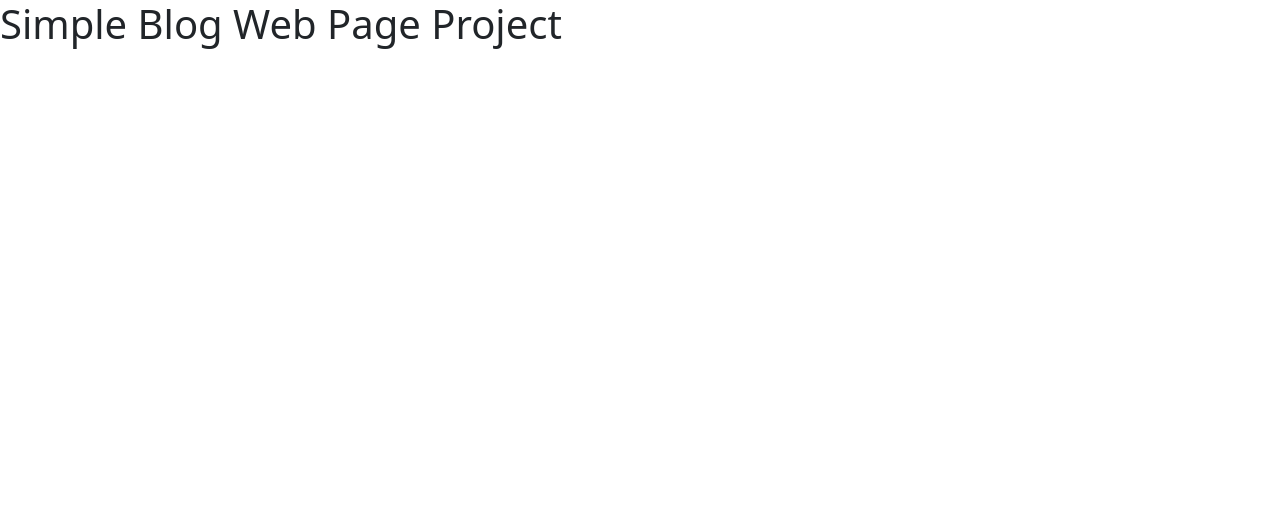
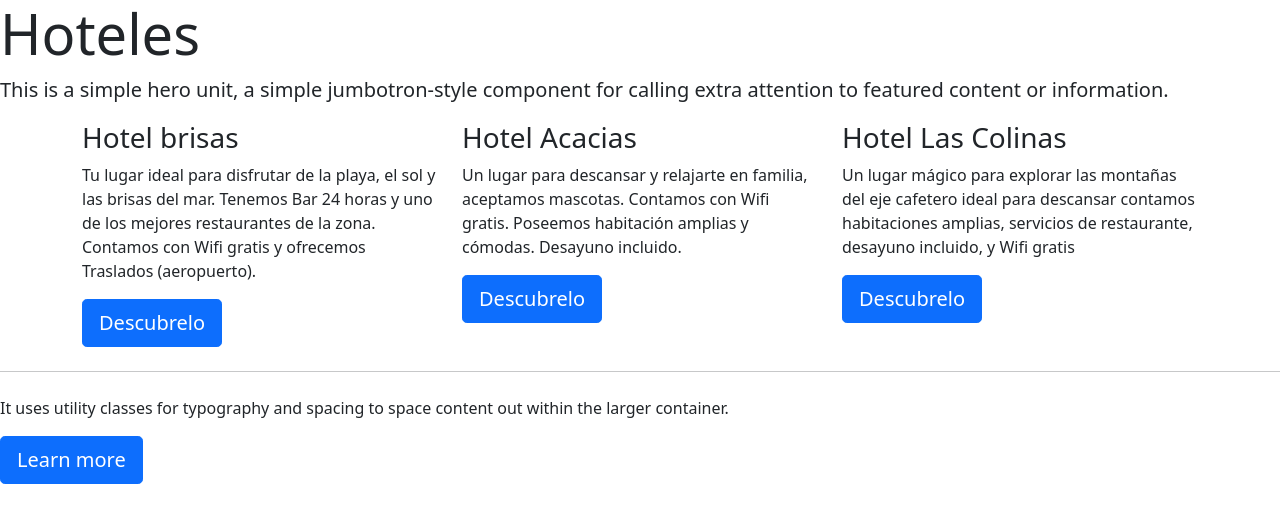
Before and after one commit to Karl464/Guia_de_hoteles, a website: page index.html in a window 1280 px wide. Drawn offline with nearby package versions, Linux system fonts and the light colour scheme.

Commit message:
Adding items with flex container

```diff
--- a/index.html
+++ b/index.html
@@ -1,5 +1,6 @@
 <!doctype html>
 <html lang="en">
+
 <head>
   <!-- Required meta tags -->
   <meta charset="utf-8">
@@ -10,11 +11,43 @@
  -->
   <link href="node_modules/bootstrap/dist/css/bootstrap.min.css" rel="stylesheet">
 
-    <title>Simple Blog Web Page Project</title>
+  <title>Blog Web</title>
 </head>
+
 <body>
-    <h1>Simple Blog Web Page Project</h1>
+  <div class="jumbotron">
+    <h1 class="display-4">Hoteles</h1>
+    <p class="lead">This is a simple hero unit, a simple jumbotron-style component for calling extra attention to
+      featured content or information.</p>
+    <div class="container">
+      <div class="row">
+        <div class="col-sm">
+          <h3>Hotel brisas</h3>
+          <p>Tu lugar ideal para disfrutar de la playa, el sol y las brisas del mar. Tenemos Bar 24 horas y uno de los
+            mejores restaurantes de la zona. Contamos con Wifi gratis y ofrecemos Traslados (aeropuerto).</p>
+          <a class="btn btn-primary btn-lg" href="#" role="button">Descubrelo</a>
+        </div>
+        <div class="col-sm">
+          <h3>Hotel Acacias</h3>
+          <p> Un lugar para descansar y relajarte en familia, aceptamos mascotas. Contamos con Wifi gratis. Poseemos
+            habitación amplias y cómodas. Desayuno incluido. </p>
+          <a class="btn btn-primary btn-lg" href="#" role="button">Descubrelo</a>
+        </div>
+        <div class="col-sm">
+          <h3>Hotel Las Colinas</h3>
+          <p>Un lugar mágico para explorar las montañas del eje cafetero ideal para descansar contamos habitaciones
+            amplias, servicios de restaurante, desayuno incluido, y Wifi gratis</p>
+          <a class="btn btn-primary btn-lg" href="#" role="button">Descubrelo</a>
+        </div>
+      </div>
+    </div>
 
+    <hr class="my-4">
+    <p>It uses utility classes for typography and spacing to space content out within the larger container.</p>
+    <p class="lead">
+      <a class="btn btn-primary btn-lg" href="#" role="button">Learn more</a>
+    </p>
+  </div>
   <!-- Optional JavaScript; choose one of the two! -->
 
   <!-- Option 1: Bootstrap Bundle with Popper -->
@@ -28,4 +61,5 @@
   <script src="node_modules/jquery/dist/jquery.min.js"></script>
 
 </body>
+
 </html>
```
Lines whose indentation alone changed are shown as unchanged.
